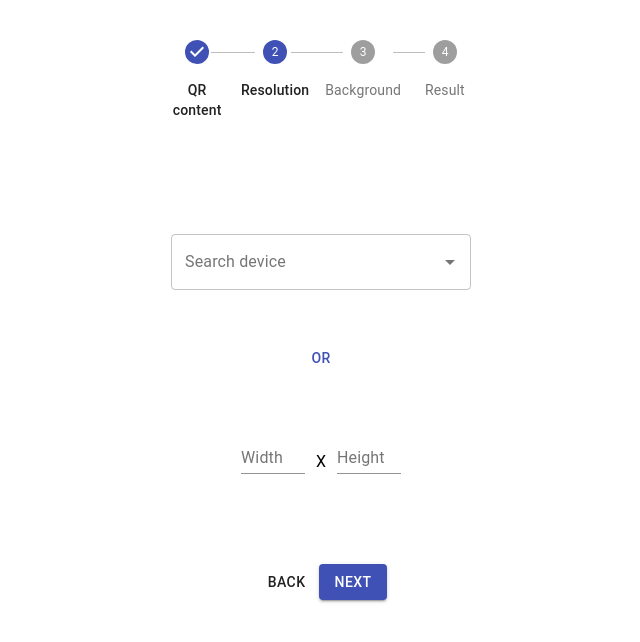
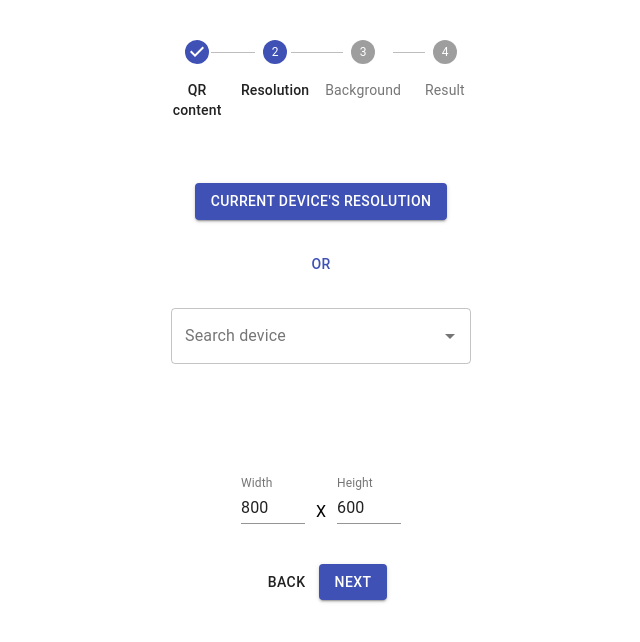
Before and after one commit to linardsblk/qr-wallpaper, a React (Create React App) app: page / in a window 1280 px wide. Both pictures are taken after a click on the button "NEXT". Shown: the top 642 px of the page, without its empty margins (319-959 px from the left). Built offline with nearby package versions, Linux system fonts and the light colour scheme.

Commit message:
Get resolution finished

```diff
--- a/src/components/contents/ChooseBackground.jsx
+++ b/src/components/contents/ChooseBackground.jsx
@@ -8,7 +8,6 @@ export const ChooseBackground = () => {
   const { increaseActiveStep, backgroundImage, setBackgroundImage, backgroundColor, setBackgroundColor } = useStore();
 
   const handleChange = (e) => {
-    console.log(e);
     if (e.target.files.length) {
       setBackgroundImage({
         preview: URL.createObjectURL(e.target.files[0]),
--- a/src/components/contents/Or.jsx
+++ b/src/components/contents/Or.jsx
@@ -2,7 +2,7 @@ import { Typography } from '@material-ui/core';
 import React from 'react';
 
 export const Or = () => (
-  <Typography variant="button" color="primary">
+  <Typography variant="button" color="primary" style={{ marginTop: '2rem', marginBottom: '2rem' }}>
     or
   </Typography>
 );
--- a/src/components/contents/SetResolution/SetResolution.jsx
+++ b/src/components/contents/SetResolution/SetResolution.jsx
@@ -5,19 +5,19 @@ import { getPhoneResolution, searchPhones } from './functions';
 import { useDebounce, useStore } from '../../../customHooks';
 import { useUpdateEffect } from 'react-use';
 import { Or } from '../Or';
-import { Box, Typography } from '@material-ui/core';
+import { Box, Typography, Button } from '@material-ui/core';
 import { LoadingOverlay } from '../../reusables';
+import { getDeviceResolution } from '../../../functions';
 
 export const SetResolution = () => {
-  const { resolution, setWidth, setHeight, selectedPhone, setSelectedPhone } = useStore();
+  const { resolution, setWidth, setHeight, selectedPhone, setSelectedPhone, setResolution, increaseActiveStep } = useStore();
 
   const [searchInput, setSearchInput] = useState('');
   const [options, setOptions] = useState([]);
   const [searching, setSearching] = useState(false);
   const [fetchingResolution, setFetchingResolution] = useState(false);
 
-  const searchQuery = useDebounce(searchInput, 200);
-
+  const searchQuery = useDebounce(searchInput, 350);
 
   useEffect(() => {
     setOptions([]);
@@ -34,18 +34,32 @@ export const SetResolution = () => {
       setFetchingResolution(true);
       getPhoneResolution(selectedPhone.slug)
         .then(({ width, height }) => {
-          setHeight(height);
-          setWidth(width);
+          setResolution({ width, height });
         })
         .finally(() => setFetchingResolution(false));
     } else {
-      setWidth('');
-      setHeight('');
+      setResolution({ width: '', height: '' });
     }
   }, [selectedPhone]);
 
+  const handleCurrentDeviceResolutionButton = () => {
+    setResolution(getDeviceResolution());
+    increaseActiveStep();
+  }
+
   return (
     <>
+      <Button
+        variant="contained"
+        color="primary"
+        component="label"
+        onClick={handleCurrentDeviceResolutionButton}
+      >
+        Current device's resolution
+      </Button>
+
+      <Or />
+
       <Autocomplete
         value={selectedPhone}
         onChange={(e, data) => {
@@ -61,10 +75,15 @@ export const SetResolution = () => {
         getOptionSelected={(option, value) => option.name === value.name}
         filterOptions={(options, state) => options}
       />
-      <Or />
 
       <LoadingOverlay loading={fetchingResolution}>
-        <Box display="flex" flexDirection="row" justifyContent="space-between" alignItems="flex-end" style={{ maxWidth: "10rem"}}>
+        <Box
+          display="flex"
+          flexDirection="row"
+          justifyContent="space-between"
+          alignItems="flex-end"
+          style={{ maxWidth: '10rem' }}
+        >
           <TextField
             type="number"
             label="Width"
@@ -76,7 +95,7 @@ export const SetResolution = () => {
           <TextField
             type="number"
             label="Height"
-            style={{ width: '40%' }}
+            style={{ width: '40%', marginTop: '7rem' }}
             value={resolution.height}
             onChange={(e) => setHeight(e.target.value)}
           />
--- a/src/components/contents/SetResolution/functions.js
+++ b/src/components/contents/SetResolution/functions.js
@@ -1,35 +1,19 @@
 import axios from 'axios';
-import { get } from 'lodash-es';
 
 export const searchPhones = async (searchQuery) =>
   axios
     .get(`${process.env.REACT_APP_FETCH_PHONES_ENDPOINT}search`, {
       params: {
-        query: searchQuery
-      }
+        query: searchQuery,
+      },
     })
-    .then((response) => {
-
-      const phones = get(response, "data.data.phones", []);
-
-      return phones.map((e) => ({ name: `${e.brand} ${e.phone_name}`, slug: e.slug }));
-    })
+    .then(({ data }) => data)
     .catch(console.error);
 
 export const getPhoneResolution = async (slug) =>
   axios
-    .get(`${process.env.REACT_APP_FETCH_PHONES_ENDPOINT}${slug}`)
-    .then((res) => {
-      const { specifications } = res.data.data || {};
-
-      const display = specifications.find((e) => e.title === 'Display').specs;
-      const resolution = display.find((e) => e.key === 'Resolution').val[0];
-
-      const width = parseInt(resolution.substr(0, resolution.indexOf('x')));
-      const height = parseInt(
-        resolution.substr(resolution.indexOf('x') + 1, resolution.indexOf('p') - resolution.indexOf('x') - 1)
-      );
-
-      return { width, height };
+    .get(`${process.env.REACT_APP_FETCH_PHONES_ENDPOINT}getResolution`, {
+      params: { slug },
     })
+    .then(({ data }) => data)
     .catch(console.error);
--- a/src/customHooks.js
+++ b/src/customHooks.js
@@ -1,5 +1,6 @@
 import { useEffect, useState } from 'react';
 import create from 'zustand';
+import { getDeviceResolution } from './functions';
 
 export const useStore = create((set) => ({
   activeStep: 0,
@@ -18,7 +19,8 @@ export const useStore = create((set) => ({
   selectedPhone: { name: '', slug: '' },
   setSelectedPhone: (selectedPhone) => set(() => ({ selectedPhone })),
 
-  resolution: { width: '', height: '' },
+  resolution: getDeviceResolution(),
+  setResolution: (resolution) => set(() => ({ resolution })),
   setWidth: (width) => set((state) => ({ resolution: { width, height: state.resolution.height } })),
   setHeight: (height) => set((state) => ({ resolution: { height, width: state.resolution.width } })),
 }));
--- /dev/null
+++ b/src/functions/getDeviceResolution.js
@@ -0,0 +1,4 @@
+export const getDeviceResolution = () => ({
+  width: window.screen.width * window.devicePixelRatio,
+  height: window.screen.height * window.devicePixelRatio,
+});
--- /dev/null
+++ b/src/functions/index.js
@@ -0,0 +1 @@
+export { getDeviceResolution } from './getDeviceResolution';
```
Also changed, not shown: 1 other file (tests, documents, lock files or other folders).
